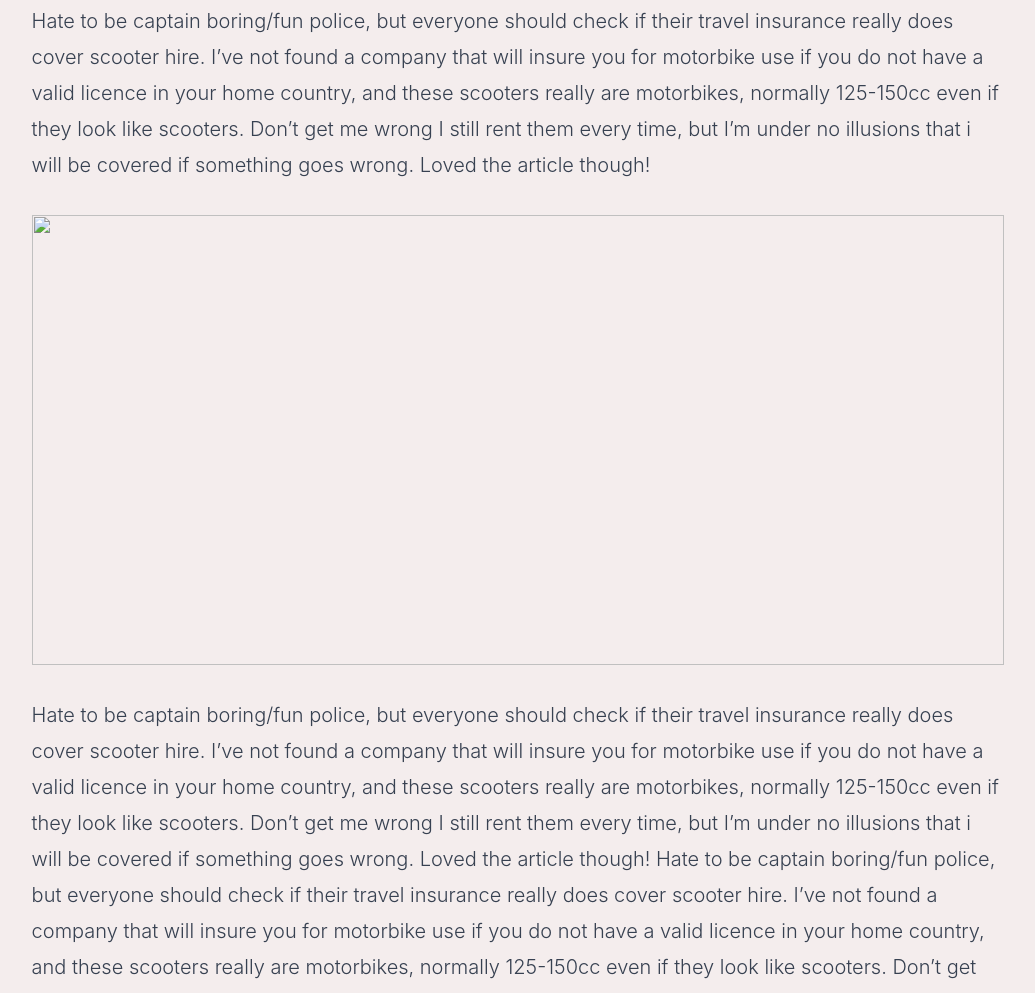
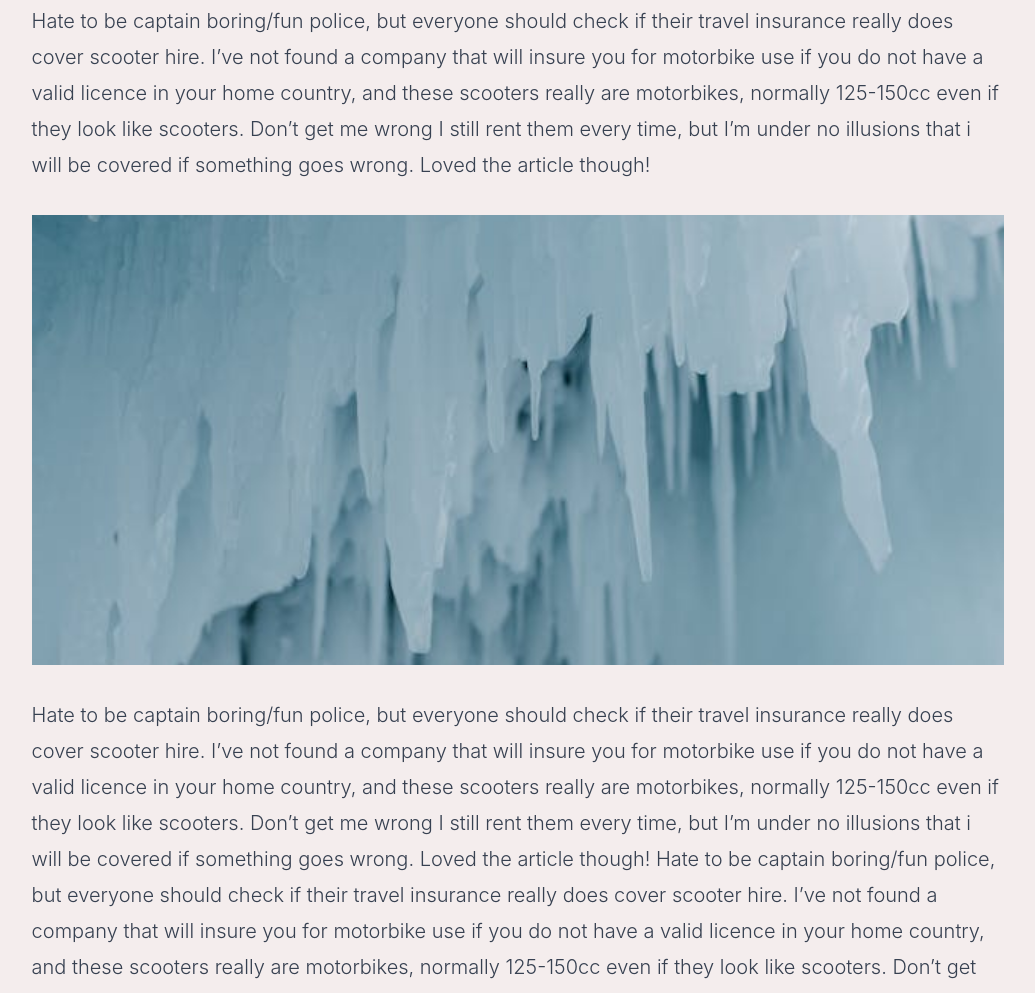
Before and after one commit to rashik007/hill-to-himalaya, a website: page blog-details.html in a window 1280 px wide. Shown: the part 1873-2866 px from the top of the page, without its empty margins (122-1157 px from the left). Drawn offline with nearby package versions, Linux system fonts and the light colour scheme; the site is published under a folder, as on GitHub Pages, so addresses that start at the root find nothing.

Commit message:
Update blog-details.html

```diff
--- a/blog-details.html
+++ b/blog-details.html
@@ -105,7 +105,7 @@
                     <p>You should prepare to be harassed like crazy by shady people telling you that you can’t walk around the pyramids without a guide (not true), that you are in great need of some service they offer (not true), or that their particular camel rides happen to be the absolute best in the business (okay, maybe).</p>
                     <blockquote>This is so obviously hilarious but I’m so glad you were okay and went ahead and didn’t give up! This is really helpful info too!!</blockquote>
                     <p>Hate to be captain boring/fun police, but everyone should check if their travel insurance really does cover scooter hire. I’ve not found a company that will insure you for motorbike use if you do not have a valid licence in your home country, and these scooters really are motorbikes, normally 125-150cc even if they look like scooters. Don’t get me wrong I still rent them every time, but I’m under no illusions that i will be covered if something goes wrong. Loved the article though!</p>
-                    <img src="/images/img1.jpg" alt="">
+                    <img src="images/img1.jpg" alt="">
                     <p>Hate to be captain boring/fun police, but everyone should check if their travel insurance really does cover scooter hire. I’ve not found a company that will insure you for motorbike use if you do not have a valid licence in your home country, and these scooters really are motorbikes, normally 125-150cc even if they look like scooters. Don’t get me wrong I still rent them every time, but I’m under no illusions that i will be covered if something goes wrong. Loved the article though! Hate to be captain boring/fun police, but everyone should check if their travel insurance really does cover scooter hire. I’ve not found a company that will insure you for motorbike use if you do not have a valid licence in your home country, and these scooters really are motorbikes, normally 125-150cc even if they look like scooters. Don’t get me wrong I still rent them every time, but I’m under no illusions that i will be covered if something goes wrong. Loved the article though!
 
                         Hate to be captain boring/fun police, but everyone should check if their travel insurance really does cover scooter hire. I’ve not found a company that will insure you for motorbike use if you do not have a valid licence in your home country, and these scooters really are motorbikes, normally 125-150cc even if they look like scooters. Don’t get me wrong I still rent them every time, but I’m under no illusions that i will be covered if something goes wrong. Loved the article though!</p>
```
